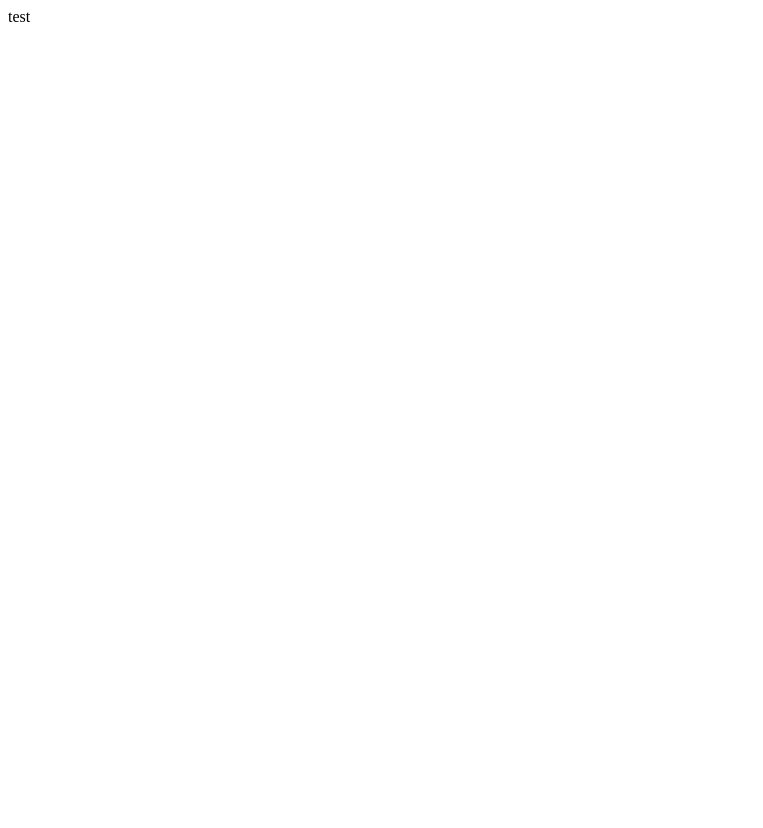
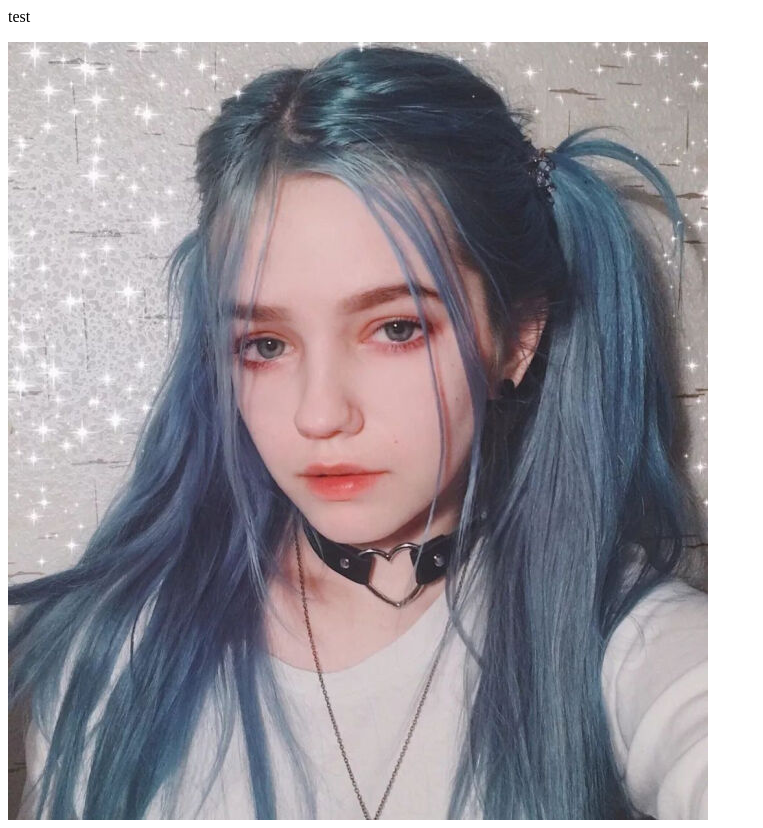
Before and after one commit to nanxuanzi/Images, a plain HTML site: page index.html in a window 1280 px wide. Shown: the whole page, without its empty margins (0-763 px from the left). Before the commit the page ends 800 px from the top, so only its background shows below. Drawn offline with Linux system fonts and the light colour scheme.

Commit message:
Update index.html

```diff
--- a/index.html
+++ b/index.html
@@ -4,5 +4,6 @@
   </head>
   <body>
         <p>test</p>
+        <image src="./psc.jpg"/>
   </body>
 </html>
```
